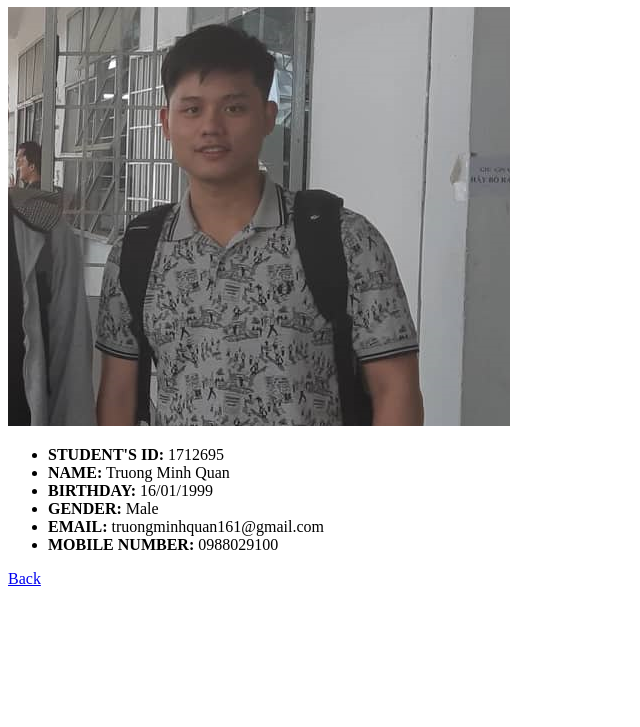
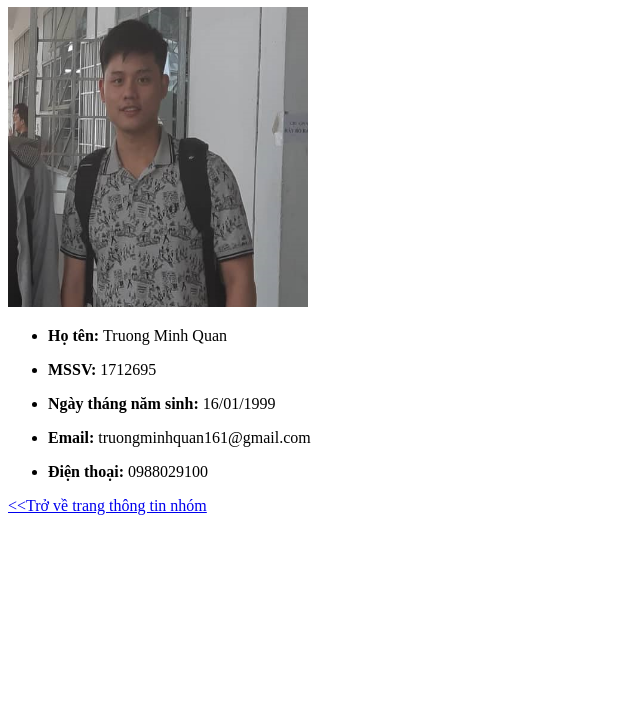
Before and after one commit to hvphuc99/PPQ, a plain HTML site: page members/1712695/1712695.html in a window 1280 px wide. Shown: the part 73-800 px from the top of the page, without its empty margins (0-640 px from the left). Drawn offline with Linux system fonts and the light colour scheme.

Commit message:
Lam lai file

```diff
--- a/members/1712695/1712695.html
+++ b/members/1712695/1712695.html
@@ -1,26 +1,37 @@
 <!DOCTYPE html>
-<html lang="en">
-    <head>
-        <meta charset="utf-8">
-        <title>1712695</title>
-        <style>
-            span{
-                text-transform: uppercase;
-                font-weight: bold;
-            }
-        </style>
-    </head>
-    <body>
-        <h1>Truong Minh Quan</h1>
-        <img src="images/test.png">
+<html lang="vi">
+  <head>
+    <title>Thông tin cá nhân</title>
+    <link rel="icon" href="images/avatar-icon.png">
+  </head>
+  <body>
+    <div>
+      <h1>Thông tin cá nhân</h1>
+      <div>
+        <img src="images/test.png" alt="avatar" height="300px" width="300px">
+      </div>
+      <div>
         <ul>
-            <li><span>Student's ID:</span> 1712695</li>
-            <li><span>Name:</span> Truong Minh Quan</li>
-            <li><span>Birthday:</span> 16/01/1999</li>
-            <li><span>Gender:</span> Male</li>
-            <li><span>Email:</span> truongminhquan161@gmail.com</li>
-            <li><span>Mobile number:</span> 0988029100</li>
+          <li>
+            <p><strong>Họ tên: </strong>Truong Minh Quan</p>
+          </li>
+          <li>
+            <p><strong>MSSV: </strong>1712695</p>
+          </li>
+          <li>
+            <p><strong>Ngày tháng năm sinh: </strong>16/01/1999</p>
+          </li>
+          <li>
+            <p><strong>Email: </strong>truongminhquan161@gmail.com</p>
+          </li>
+          <li>
+            <p><strong>Điện thoại: </strong>0988029100</p>
+          </li>
         </ul>
-        <a href="../../index.html">Back</a>
-    </body>
+      </div>
+    </div>
+    <div>
+      <a href="../../index.html">&lt;&lt;Trở về trang thông tin nhóm</a>
+    </div>
+  </body>
 </html>
```
Also changed, not shown: members/1712695/images/avatar-icon.png (added).
